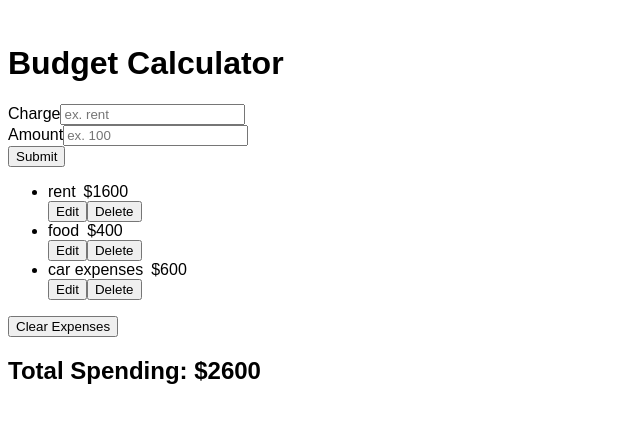
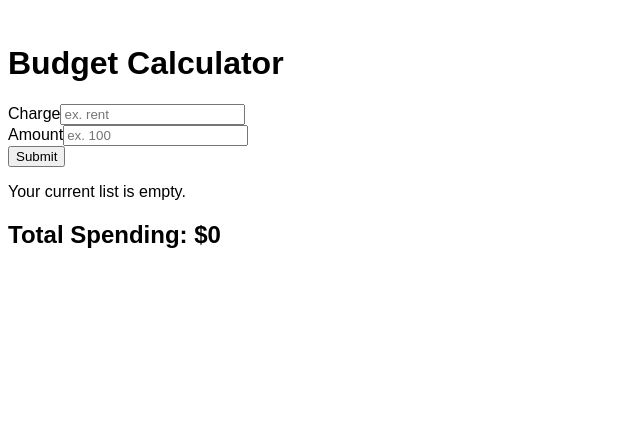
Before and after one commit to apcurran/budget-calculator-react-hooks, a React (Create React App) app: page / in a window 1280 px wide. Shown: the top 422 px of the page, without its empty margins (0-640 px from the left). Built offline with nearby package versions, Linux system fonts and the light colour scheme.

Commit message:
Local Storage functionality added

```diff
--- a/src/App.js
+++ b/src/App.js
@@ -1,14 +1,17 @@
-import React, { useState } from 'react';
+import React, { useState, useEffect } from 'react';
 import ExpenseList from './components/ExpenseList';
 import ExpenseForm from './components/ExpenseForm';
 import FormAlert from './components/FormAlert';
 import { v4 as uuidv4 } from "uuid";
 
-const initialExpenses = [
-  { id: uuidv4(), charge: "rent", amount: 1600 },
-  { id: uuidv4(), charge: "food", amount: 400 },
-  { id: uuidv4(), charge: "car expenses", amount: 600 }
-]
+// const initialExpenses = [
+//   { id: uuidv4(), charge: "rent", amount: 1600 },
+//   { id: uuidv4(), charge: "food", amount: 400 },
+//   { id: uuidv4(), charge: "car expenses", amount: 600 }
+// ]
+const initialExpenses = localStorage.getItem("expenses")
+  ? JSON.parse(localStorage.getItem("expenses"))
+  : [];
 
 function App() {
   // All expenses
@@ -20,6 +23,11 @@
   const [alert, setAlert] = useState({ show: false });
   const [edit, setEdit] = useState(false);
   const [id, setId] = useState("");
+
+  // useEffect Hook
+  useEffect(() => {
+    localStorage.setItem("expenses", JSON.stringify(expenses));
+  }, [expenses]);
 
   function handleCharge(event) {
     setCharge(event.target.value);
@@ -93,7 +101,6 @@
     setAmount(amount);
     setEdit(true);
     setId(id);
-    console.log(id);
   }
 
   return (
```
